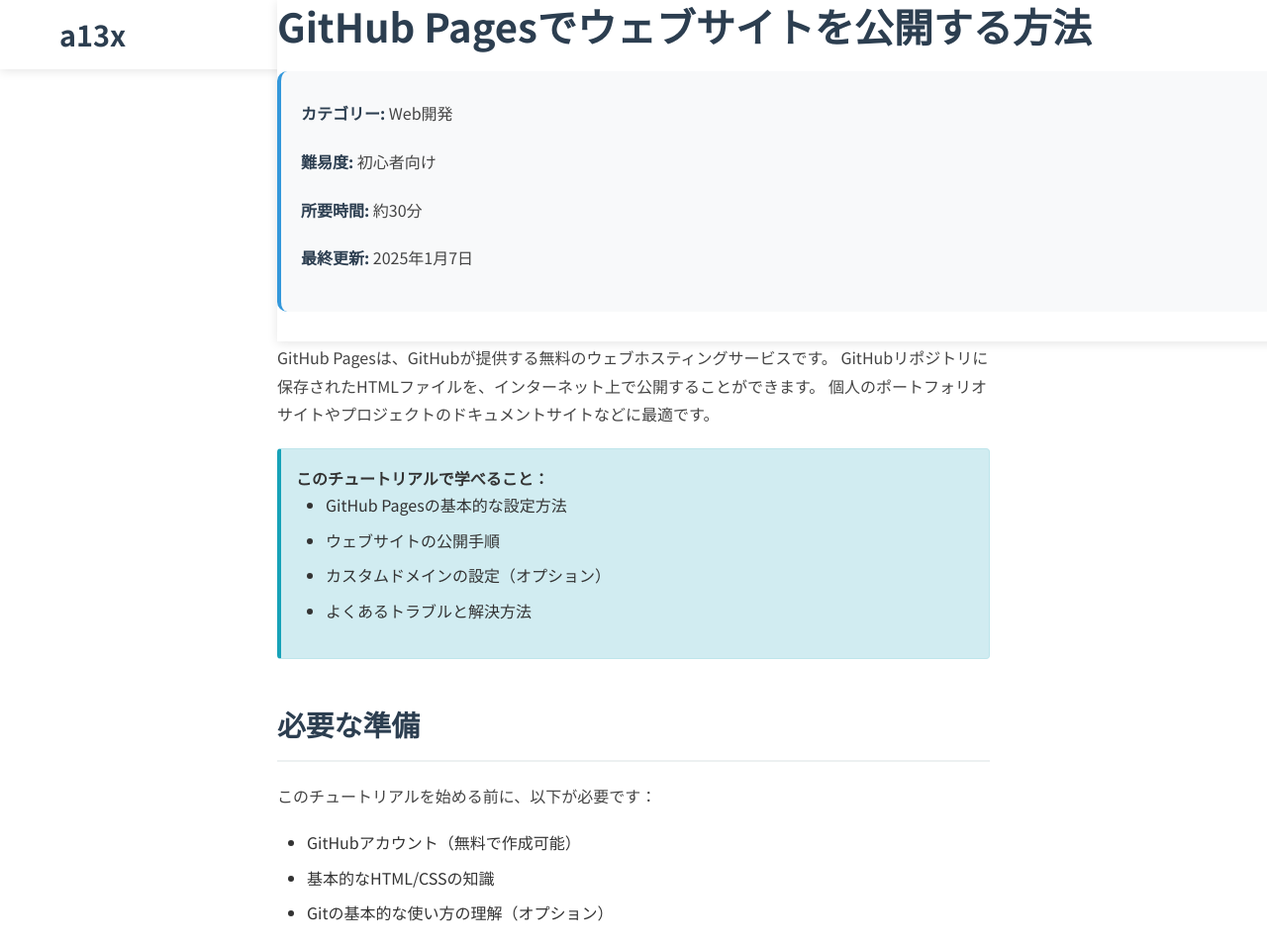
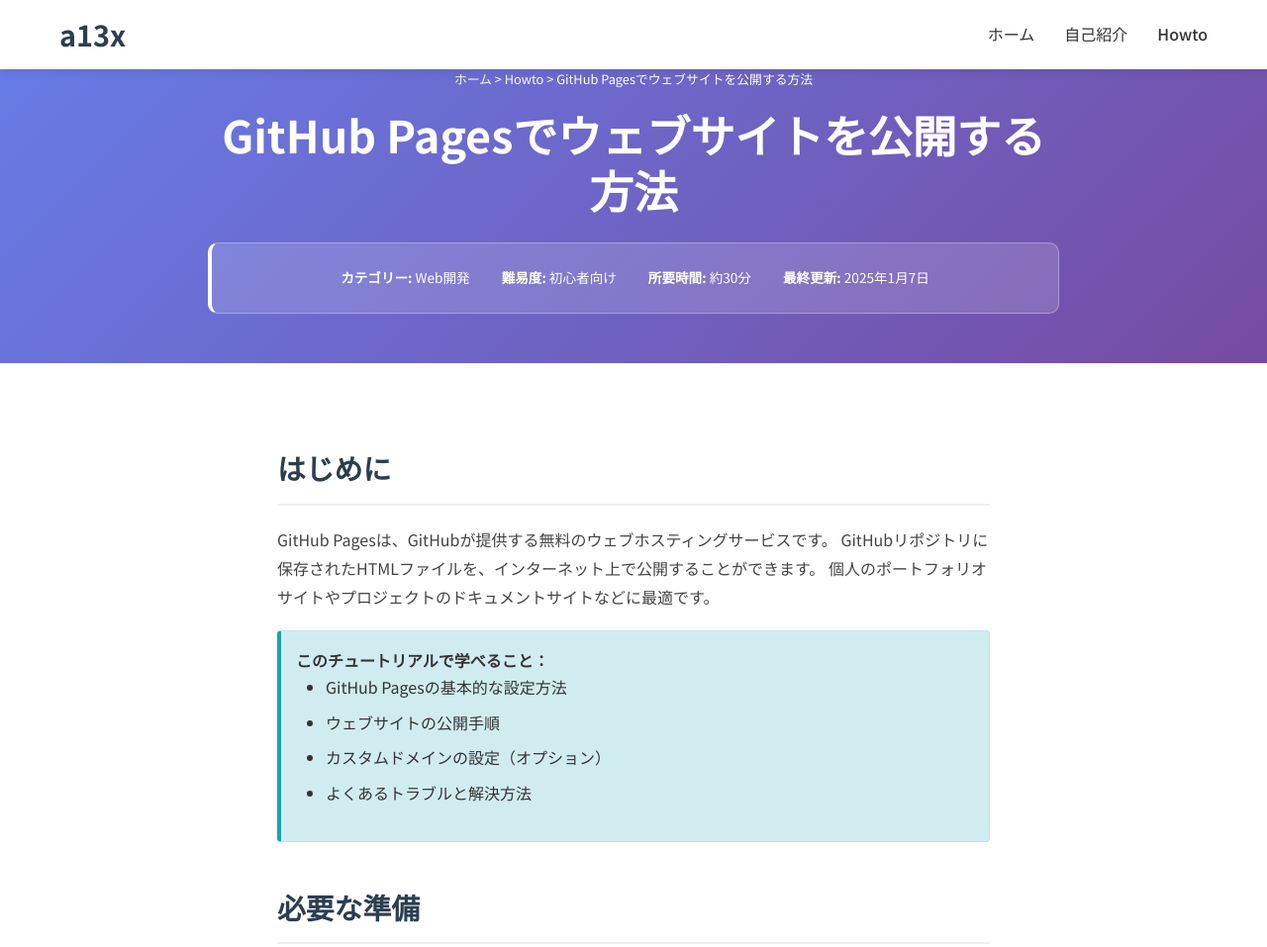
Before and after one commit to a13x-4793-3654/a13x-4793-3654.github.io, a plain HTML site: page articles/github-pages-setup.html in a window 1280 px wide. Shown: the top 957 px of the page at 99% size. Drawn offline with Linux system fonts and the light colour scheme.

Commit message:
再構成-2A3

```diff
--- a/articles/github-pages-setup.html
+++ b/articles/github-pages-setup.html
@@ -8,14 +8,15 @@
     <div id="header-placeholder"></div>
 
     <main>
+        <section class="article-page-header">
+            <div class="container">
+                <nav class="breadcrumb" id="breadcrumb-nav"></nav>
+                <h1>GitHub Pagesでウェブサイトを公開する方法</h1>
+                <div class="article-meta" id="article-meta"></div>
+            </div>
+        </section>
         <article class="article-content">
             <div class="container">
-                <nav class="breadcrumb" id="breadcrumb-nav"></nav>
-                <header class="article-header">
-                    <h1>GitHub Pagesでウェブサイトを公開する方法</h1>
-                    <div class="article-meta" id="article-meta"></div>
-                </header>
-
                 <div class="article-body">
 
                 <h2>はじめに</h2>
--- a/css/style.css
+++ b/css/style.css
@@ -1099,3 +1099,34 @@
         padding: 15px;
     }
 }
+
+/* ===== Article Page Header (about.html style alignment) ===== */
+.article-page-header {
+        background: linear-gradient(135deg, #667eea 0%, #764ba2 100%);
+        color: #fff;
+        padding: 70px 0 50px;
+        text-align: center;
+        margin-top: -70px; /* neutralize main top margin so header touches global nav */
+}
+
+.article-page-header .container { max-width: 900px; }
+.article-page-header h1 { font-size: 2.8rem; margin-bottom: 25px; line-height: 1.25; }
+.article-page-header .article-meta { background: rgba(255,255,255,0.15); border:1px solid rgba(255,255,255,0.3); border-left:4px solid #fff; color:#fff; display:flex; flex-wrap:wrap; justify-content:center; gap:14px 32px; margin:0 auto; max-width:900px; }
+.article-page-header .article-meta p { margin:4px 0; font-size:0.85rem; color:#fff; }
+.article-page-header .article-meta strong { color:#fff; }
+.article-page-header .breadcrumb, .article-page-header nav.breadcrumb { background: transparent; padding:0; margin:0 0 18px; font-size:0.8rem; }
+.article-page-header .breadcrumb a { color:#fff; opacity:.95; }
+.article-page-header .breadcrumb a:hover { text-decoration:underline; }
+
+/* Adjust main article section spacing since header has its own padding */
+article.article-content { padding-top: 40px; }
+
+/* Dark theme compatibility placeholder */
+body.theme-dark .article-page-header { background: linear-gradient(135deg,#2c3e50 0%, #182233 100%); }
+body.theme-dark .article-page-header .article-meta { border-color: rgba(255,255,255,0.25); }
+
+@media screen and (max-width: 768px) {
+    .article-page-header { padding: 90px 0 40px; }
+    .article-page-header h1 { font-size: 2.1rem; }
+    article.article-content { padding-top: 10px; }
+}
```
Also changed, not shown: articles/microsoft-support-scam.html (+11 -9 lines).
